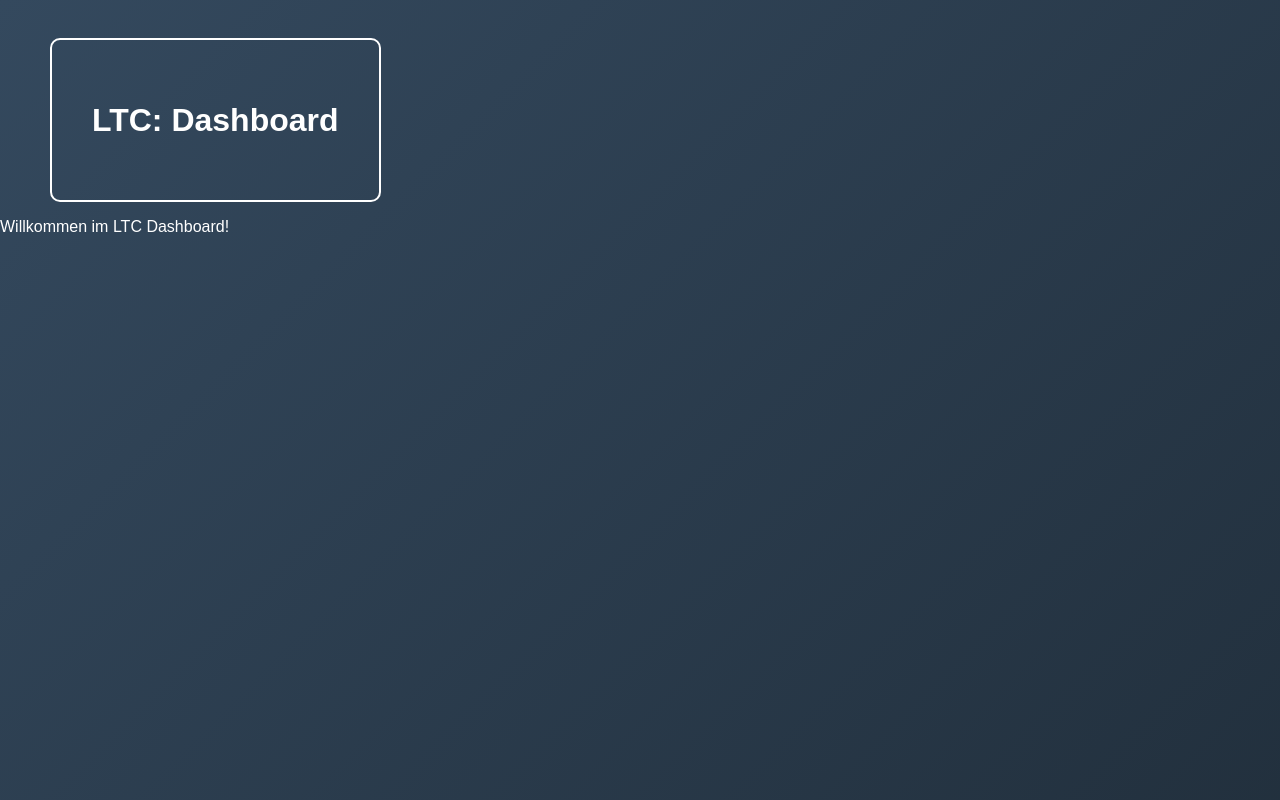
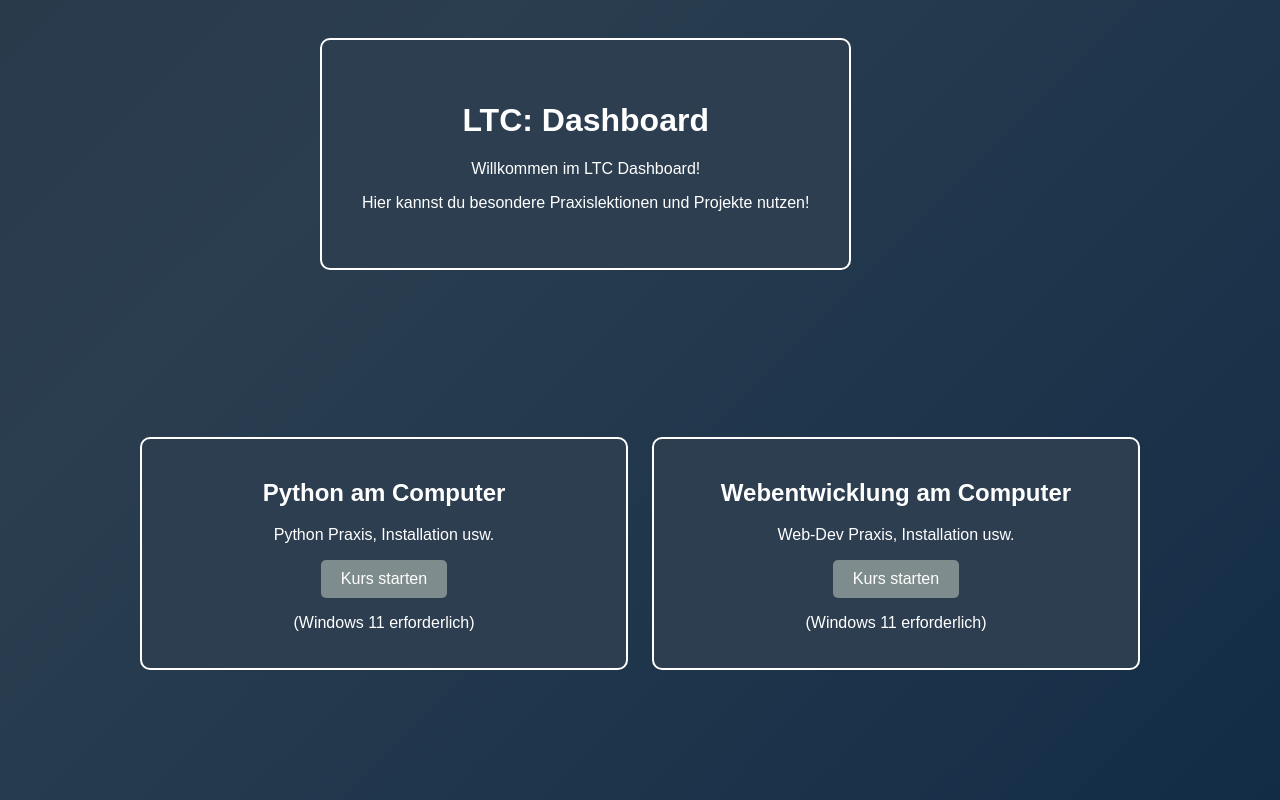
Before and after one commit to Coderunner999/LTCAppProjekt, a plain HTML site: page LTCWebProjekt/dashboard.html in a window 1280 px wide. Drawn offline with Linux system fonts and the light colour scheme.

Commit message:
Version 1.30

```diff
--- a/LTCWebProjekt/dashboard.html
+++ b/LTCWebProjekt/dashboard.html
@@ -9,8 +9,26 @@
     <body>
         <header class="dashboard_header">
             <h1>LTC: Dashboard</h1>
+            <p>Willkommen im LTC Dashboard!</p>
+            <p>Hier kannst du besondere Praxislektionen und Projekte nutzen!</p>
         </header>
-        <p>Willkommen im LTC Dashboard!</p>
+
+        <div class="course-list-line1">
+          <header class="course-card1">
+              <h2>Python am Computer</h2>
+              <p>Python Praxis, Installation usw.</p>
+              <button class="good-button1">Kurs starten</button>
+              <p>(Windows 11 erforderlich)</p>
+          </header>
+
+          <header class="course-card2">
+              <h2>Webentwicklung am Computer</h2>
+              <p>Web-Dev Praxis, Installation usw.</p>
+              <button class="good-button1">Kurs starten</button>
+              <p>(Windows 11 erforderlich)</p>
+          </header>
+        </div>
+
         <script src="script_general.js"></script>
     </body>
 </html>
--- a/LTCWebProjekt/style_general.css
+++ b/LTCWebProjekt/style_general.css
@@ -13,11 +13,71 @@ body {
   flex-direction: column;
 }
 
+@keyframes gradientBG {
+  0% { background-position: 0% 50%; }
+  50% { background-position: 100% 50%; }
+  100% { background-position: 0% 50%; }
+}
+
 .dashboard_header {
+  background-color: #2c3e50;
   border: 2px solid white;
   padding: 40px;
   border-radius: 10px;
-  margin-left: 50px;
-  text-align: left;
+  margin-left: 25%;
+  text-align: center;
   margin-top: 3%;
 }
+
+.good-button1 {
+  padding: 10px 20px;
+  font-size: 16px;
+  background-color: #7f8c8d;
+  color: white;
+  border: none;
+  border-radius: 5px;
+  cursor: pointer;
+}
+
+.good-button1:hover {
+  background-color: #95a5a6;
+  transform: scale(1.05);
+  transition: 0.2s ease;
+}
+
+.course-card1 {
+  background-color: #2c3e50;
+  border: white 2px solid;
+  border-radius: 10px;
+  padding: 20px;
+  margin: 20px;
+  margin-top: 10%;
+  text-align: center;
+}
+
+.course-card2 {
+  background-color: #2c3e50;
+  border: white 2px solid;
+  border-radius: 10px;
+  padding: 20px;
+  margin: 20px;
+  margin-top: 10%;
+  text-align: center;
+}
+
+
+.course-list-line1 {
+  display: flex;
+  gap: 24px;
+  width: calc(100% - 40px);
+  max-width: 1000px;
+  margin: 30px auto;
+  margin-top: 13%;
+}
+
+.course-card1,
+.course-card2 {
+  flex: 1;
+  box-sizing: border-box;
+  margin: 0;
+}
--- a/LTCWebProjekt/style_landing.css
+++ b/LTCWebProjekt/style_landing.css
@@ -30,6 +30,7 @@ body {
 }
 
 .hero {
+  background-color: #2c3e50;
   border: 2px solid white;
   padding: 40px;
   border-radius: 10px;
@@ -39,6 +40,7 @@ body {
 }
 
 .bsp1 {
+  background-color: #2c3e50;
   border: 2px solid white;
   padding: 40px;
   border-radius: 10px;
@@ -49,6 +51,7 @@ body {
 }
 
 .bsp2 {
+  background-color: #2c3e50;
   border: 2px solid white;
   padding: 40px;
   border-radius: 10px;
@@ -59,6 +62,7 @@ body {
 }
 
 .bsp3 {
+  background-color: #2c3e50;
   border: 2px solid white;
   padding: 40px;
   border-radius: 10px;
@@ -69,6 +73,7 @@ body {
 }
 
 .bsp4 {
+  background-color: #2c3e50;
   border: 2px solid white;
   padding: 40px;
   border-radius: 10px;
```
